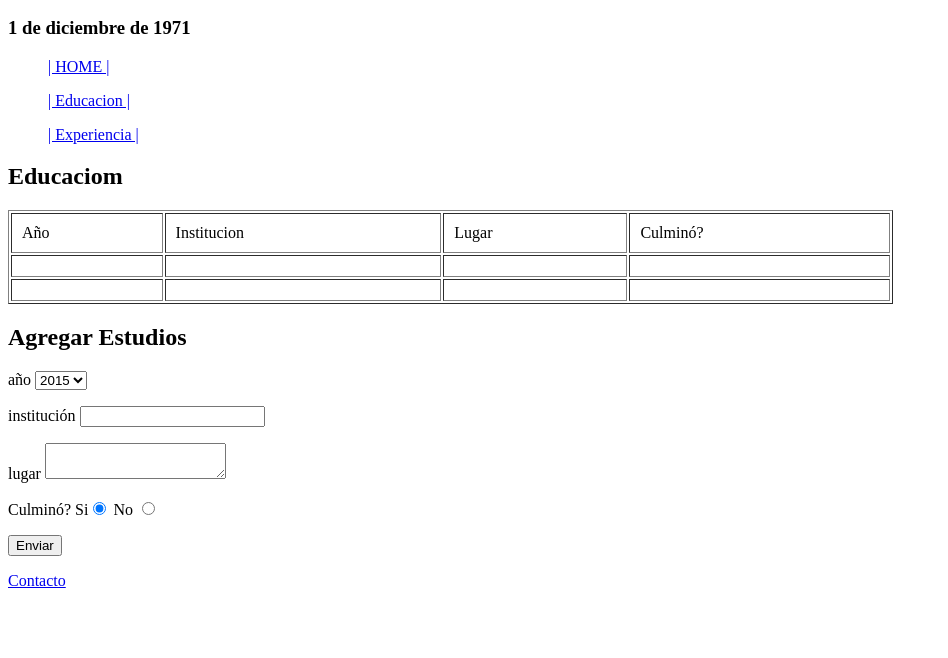
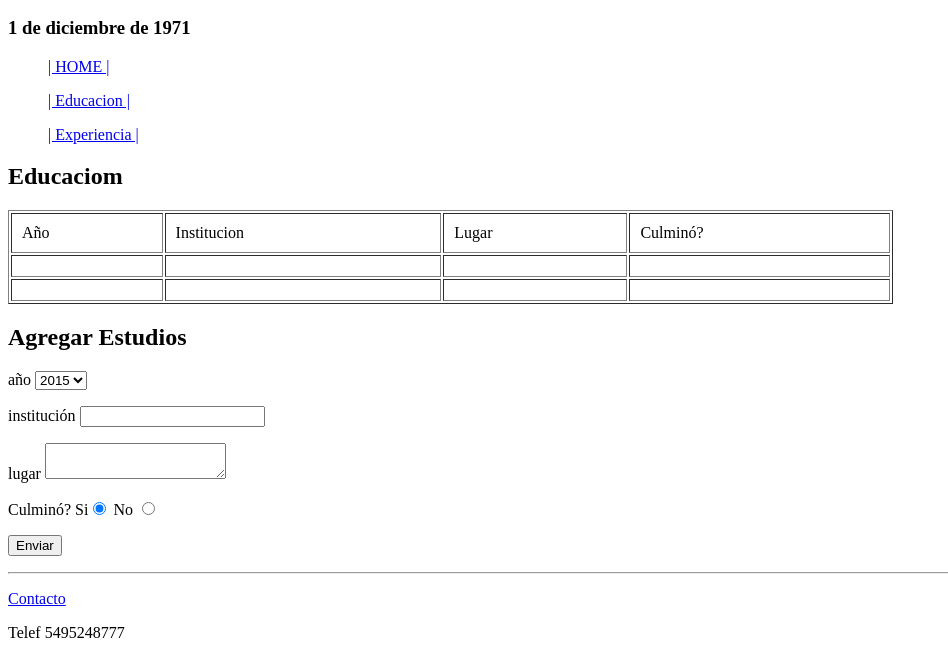
Before and after one commit to lmreynoso/EntregaFinal1, a plain HTML site: page educacion.html in a window 1280 px wide. Shown: the part 218-876 px from the top of the page, without its empty margins (0-948 px from the left). Before the commit the page ends 816 px from the top, so only its background shows below. Drawn offline with Linux system fonts and the light colour scheme.

Commit message:
Add files via upload

```diff
--- a/educacion.html
+++ b/educacion.html
@@ -138,9 +138,11 @@
 	<p><input type="submit" required value="Enviar" name="B1"></p>
 </form>
 
+<hr>
+<footer>
 
-<footer>
-<a href="mailto:lmreynoso@hotmail.com?subject=feedback">Contacto</a>
+  <p><a href="mailto:lmreynoso@hotmail.com?subject=feedback">Contacto</a></p>
+<p>Telef 5495248777</p>
 
 </footer>
 
```
Also changed, not shown: experiencia.html (+3 -2 lines), index.html (+4 -1 lines).
